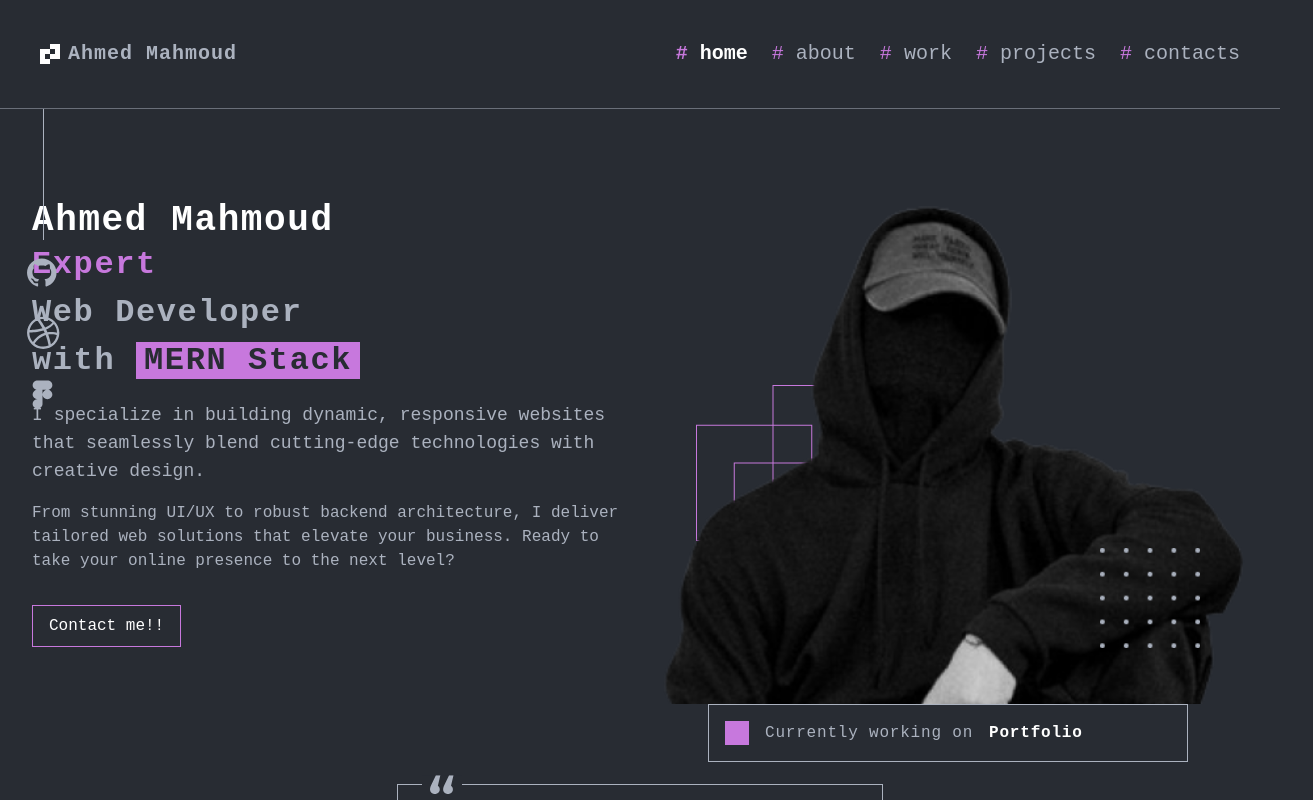
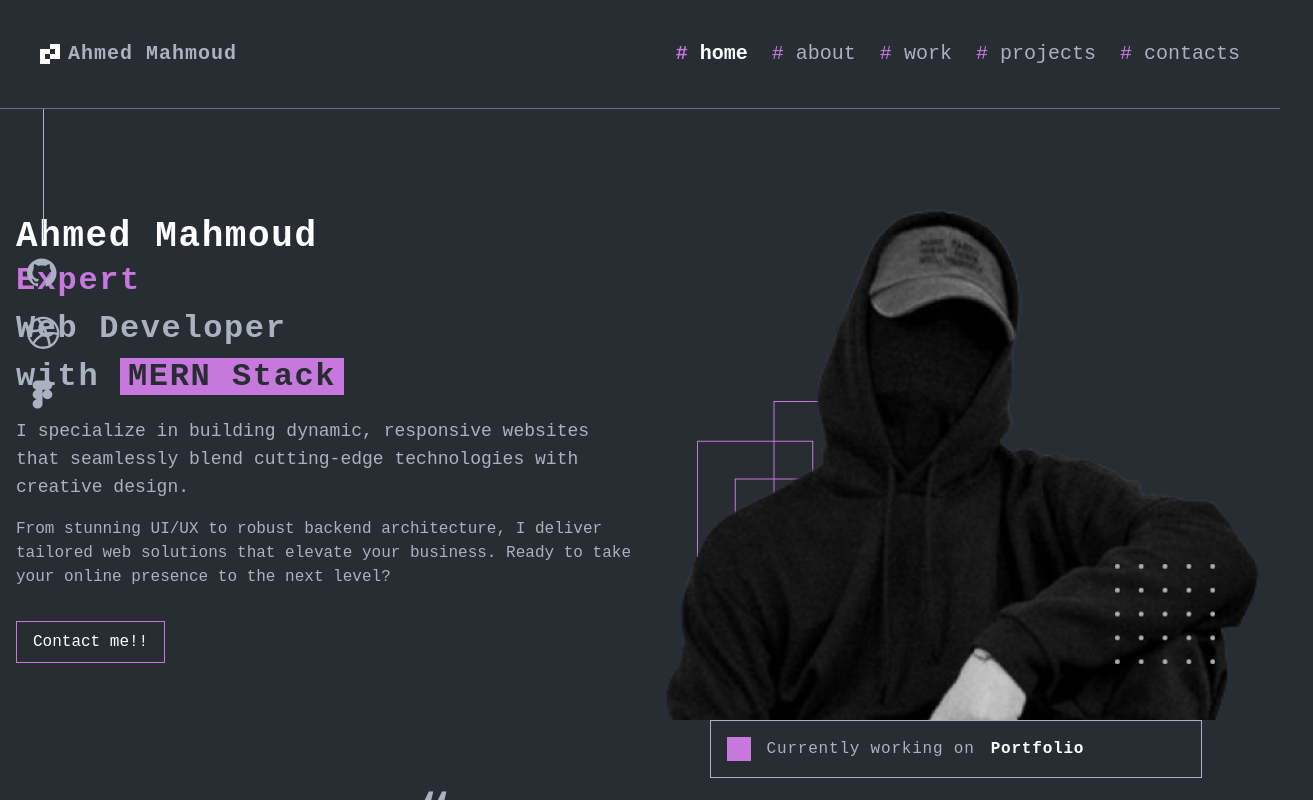
Before and after one commit to A7emdMa7moud/My-Portofolio-1, a Next.js app: page / in a window 1280 px wide. Shown: the top 800 px of the page, 1313 px wide, since content can reach past the window. Built offline with nearby package versions, Linux system fonts and the light colour scheme.

Commit message:
edit image width

```diff
--- a/app/_components/_sections/HeroSection.jsx
+++ b/app/_components/_sections/HeroSection.jsx
@@ -153,7 +153,7 @@ export default function HeroSection() {
           initial={{ opacity: 0, rotate: -10, scale: 0.8 }}
           animate={{ opacity: 1, rotate: 0, scale: 1 }}
           transition={{ duration: 1.5, delay: 0.8 }}
-          className="absolute -z-10 top-[10%] w-[50%] lg:w-[400%] lg:top-[43%] left-[5%] lg:left-[8%]"
+          className="absolute -z-10 top-[10%] w-[50%] lg:w-[100%] lg:top-[43%] left-[5%] lg:left-[8%]"
         >
           <Image src={landingBackLogog} alt="ahmed mahmoud" quality={100} />
         </motion.div>
--- a/app/layout.jsx
+++ b/app/layout.jsx
@@ -16,13 +16,11 @@ export default function RootLayout({ children }) {
         <meta name="apple-mobile-web-app-title" content="Ahmed.Dev" />
       </Head>
       <body
-        className={`antialiased font-fireCode bg-background text-gray container pt-[10dvh]`}
+        className={`antialiased font-fireCode bg-background text-gray container`}
       >
         <Navbar />
         <SideLinks />
-        <main className="min-h-dvh container overflow-hidden pt-[4rem]">
-          {children}
-        </main>
+        <main className="min-h-dvh pt-[10rem]">{children}</main>
         <Footer />
       </body>
     </html>
```
